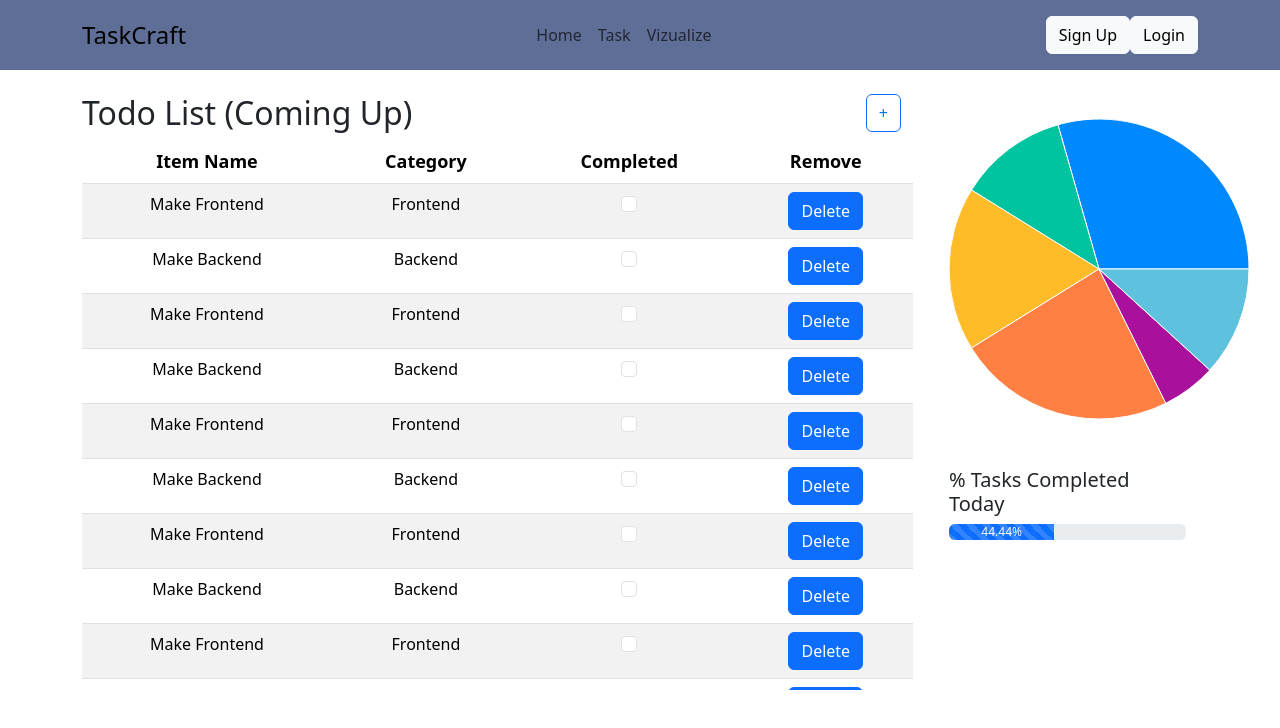
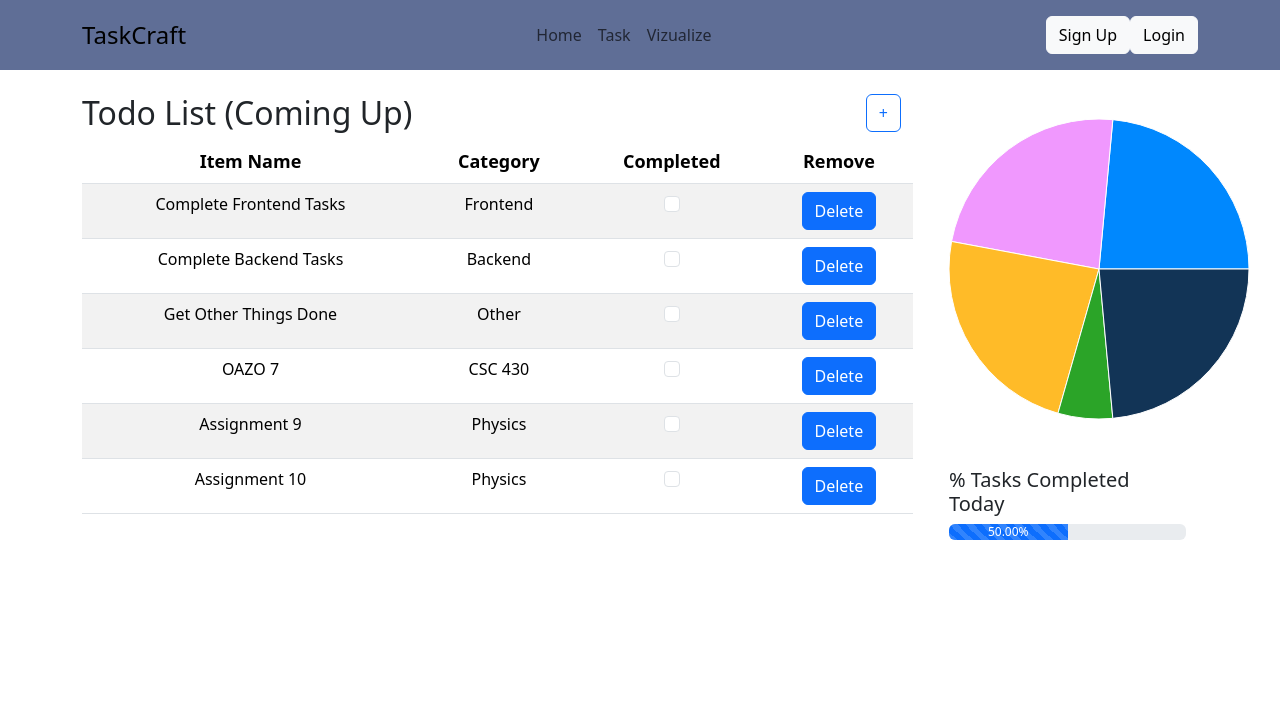
Before and after one commit to Tylermhh/404-day-visualizer-app, a React (Create React App) app in the folder packages/react-frontend/: page /home in a window 1280 px wide. Shown: the top 728 px of the page. Built offline with nearby package versions, Linux system fonts and the light colour scheme.

Commit message:
adding dynamic chart

```diff
--- a/packages/react-frontend/src/components/Chart/HomePieChart.tsx
+++ b/packages/react-frontend/src/components/Chart/HomePieChart.tsx
@@ -1,6 +1,6 @@
 import React from 'react'
 import { PieChart, Pie, Cell } from 'recharts';
-import { CategoryProgress } from '../../types/types';
+import { Task, Category, CategoryProgress, DateEntry } from '../../types/types';
 
 const RADIAN = Math.PI / 180;
 const renderCustomizedLabel: React.FC<{cx: number , cy: number, midAngle: number, innerRadius: number, outerRadius: number, category: string, hours: number}>
@@ -17,12 +17,47 @@ const renderCustomizedLabel: React.FC<{cx: number , cy: number, midAngle: number
     )
 }
 
-const HomePieChart: React.FC<{category_progress : CategoryProgress[]}> = (input) => {
+function calculateTaskHours(taskDateEntries : DateEntry[]): number {
+
+    let taskHours = 0;
+
+    for (let object of taskDateEntries) {
+        taskHours += object.hours;
+    }
+
+    return taskHours;
+}
+
+function calculateCategoryProgress(tasks : Task[], categories : Category[]): CategoryProgress[] {
+
+    let category_progress: CategoryProgress[] = [];
+
+    for (let i = 0; i < categories.length; i++) {
+        let categoryType: CategoryProgress = { name: categories.at(i)?.name, hours : 1 , color: categories.at(i)?.color}
+
+        category_progress.push(categoryType)
+    }
+
+    for(let task of tasks) {
+        for (let object of category_progress) {
+            if (object.name === task.category) {
+                object.hours += calculateTaskHours(task.datesUpdated);
+            }
+        }
+    }
+
+    return category_progress;
+}
+
+const HomePieChart: React.FC<{tasks : Task[], categories : Category[]}> = (input) => {
+
+    let category_progress: CategoryProgress[] = calculateCategoryProgress(input.tasks, input.categories);
+
     return (
         <PieChart width={300} height={350}>
-            <Pie data={input.category_progress} cx="50%" cy="50%" labelLine={false} label={renderCustomizedLabel}
+            <Pie data={category_progress} cx="50%" cy="50%" labelLine={false} label={renderCustomizedLabel}
                 outerRadius={150} fill="#8884d8" dataKey="hours">
-                {input.category_progress.map((entry, index) =>
+                {category_progress.map((entry, index) =>
                     (<Cell key={`cell-${index}`} fill={entry.color} />))}
             </Pie>
         </PieChart>
--- a/packages/react-frontend/src/components/HomePage.tsx
+++ b/packages/react-frontend/src/components/HomePage.tsx
@@ -1,46 +1,117 @@
-import React from 'react';
+import React, { useState }from 'react';
 import "./Page.module.css"
 // import { Link } from 'react-router-dom';
 import LandingNav from "./Nav/LoginNav";
 import Table from "./Table/HomeTable"
 import HomePieChart from "./Chart/HomePieChart"
 import HomeProgressBar from "./ProgressBar/HomeProgressBar"
-import { Task, CategoryProgress } from "./../types/types";
+import { Task, Category, DateEntry } from "./../types/types";
 import { Container, Col, Row, Stack } from 'react-bootstrap';
 
+let tempDateUpdates: DateEntry[] = [
+  {
+    date: new Date("2024-03-01"),
+    hours: 1,
+  },
+  {
+    date: new Date("2024-03-02"),
+    hours: 1,
+  },
+  {
+    date: new Date("2024-03-03"),
+    hours: 1,
+  }
+]
+
+let tempDateUpdatesNoTime: DateEntry[] = [
+  {
+    date: new Date("2024-03-04"),
+    hours: 0,
+  }
+]
+
 let tempTasks: Task[] = [
-  { item_name: "Make Frontend", category: "Frontend", completed: false },
-  { item_name: "Make Backend", category: "Backend", completed: false},
-  { item_name: "Make Frontend", category: "Frontend", completed: false },
-  { item_name: "Make Backend", category: "Backend", completed: true},
-  { item_name: "Make Frontend", category: "Frontend", completed: false },
-  { item_name: "Make Backend", category: "Backend", completed: true},
-  { item_name: "Make Frontend", category: "Frontend", completed: false },
-  { item_name: "Make Backend", category: "Backend", completed: true},
-  { item_name: "Make Frontend", category: "Frontend", completed: false },
-  { item_name: "Make Backend", category: "Backend", completed: true},
-  { item_name: "Make Frontend", category: "Frontend", completed: false },
-  { item_name: "Make Backend", category: "Backend", completed: true},
-  { item_name: "Make Frontend", category: "Frontend", completed: false },
-  { item_name: "Make Backend", category: "Backend", completed: true},
-  { item_name: "Make Frontend", category: "Frontend", completed: false },
-  { item_name: "Make Backend", category: "Backend", completed: true},
-  { item_name: "Make Frontend", category: "Frontend", completed: false },
-  { item_name: "Make Backend", category: "Backend", completed: true},
+  {
+    _id: "0",
+    name: "Complete Frontend Tasks",
+    userID: "test_user",
+    description: "N/A",
+    category: "Frontend",
+    priority: "High",
+    datesUpdated: tempDateUpdates,
+    done: true
+  },
+  {
+    _id: "1",
+    name: "Complete Backend Tasks",
+    userID: "test_user",
+    description: "N/A",
+    category: "Backend",
+    priority: "High",
+    datesUpdated: tempDateUpdates,
+    done: true
+  },
+  {
+    _id: "2",
+    name: "Get Other Things Done",
+    userID: "test_user",
+    description: "N/A",
+    category: "Other",
+    priority: "Low",
+    datesUpdated: tempDateUpdates,
+    done: true
+  },
+  {
+    _id: "3",
+    name: "OAZO 7",
+    userID: "test_user",
+    description: "N/A",
+    category: "CSC 430",
+    priority: "Low",
+    datesUpdated: tempDateUpdatesNoTime,
+    done: false
+  },
+  {
+    _id: "4",
+    name: "Assignment 9",
+    userID: "test_user",
+    description: "N/A",
+    category: "Physics",
+    priority: "Low",
+    datesUpdated: tempDateUpdatesNoTime,
+    done: false
+  },
+  {
+    _id: "5",
+    name: "Assignment 10",
+    userID: "test_user",
+    description: "N/A",
+    category: "Physics",
+    priority: "Low",
+    datesUpdated: tempDateUpdates,
+    done: false
+  }
 ];
 
-let progressData: CategoryProgress[] = [
-  { category_name: 'Group A', hours: 5, color: '#0088FE'},
-  { category_name: 'Group C', hours: 2, color: '#00C49F'},
-  { category_name: 'Group C', hours: 3, color: '#FFBB28'},
-  { category_name: 'Group D', hours: 4, color: '#FF8042'},
-  { category_name: 'Group E', hours: 1, color: '#a9119c'},
-  { category_name: 'Group F', hours: 2, color: '#5ec1dd'}
+let userCategories: Category[] = [
+  { name: "Frontend", color: '#0088FE'},
+  { name: "Backend", color: '#F098FE'},
+  { name: 'Other', color: '#FFBB28'},
+  { name: 'CSC 430', color: '#2BA428'},
+  { name: 'Physics', color: '#123456'}
 ];
 
 const HomePage: React.FC<{}> = () => {
 
-  // const [tasks, setTasks] = useState([]);
+  const [tasks, setTasks] = useState([]);
+
+  function removeOneCharacter(index : any) {
+    const updated = tempTasks.filter((character, i) => {
+        return i !== index;
+    });
+
+    setTasks(updated);
+  }
 
   return (
     <div>
@@ -58,7 +129,8 @@ const HomePage: React.FC<{}> = () => {
               <Stack gap = {4}>
                 <Container>
                   <HomePieChart
-                    category_progress={progressData}/>
+                    tasks = {tempTasks}
+                    categories = {userCategories}/>
                   </Container>
                 <Container>
                   <HomeProgressBar
--- a/packages/react-frontend/src/components/ProgressBar/HomeProgressBar.tsx
+++ b/packages/react-frontend/src/components/ProgressBar/HomeProgressBar.tsx
@@ -5,7 +5,7 @@ import {Task} from "./../../types/types";
 const ProgressMade: React.FC<{taskData : Task[]}> = (input) => {
 
     const totalProgress = input.taskData.length
-    const progress = input.taskData.reduce((a, item) => a + (item.completed === true ? 1 : 0) , 0)
+    const progress = input.taskData.reduce((a, item) => a + (item.done === true ? 1 : 0) , 0)
 
     const now = ((progress / totalProgress) * 100)
 
--- a/packages/react-frontend/src/components/Table/HomeTable.tsx
+++ b/packages/react-frontend/src/components/Table/HomeTable.tsx
@@ -21,26 +21,11 @@ const TableTitle: React.FC<{}> = () => {
   )
 }
 
-// const TableHeader: React.FC<{}> = () => {
-//   return (
-//     <div>
-//       <thead>
-//         <tr>
-//           <th>Item Name</th>
-//           <th>Category</th>
-//           <th>Completed</th>
-//           <th>Remove</th>
-//         </tr>
-//       </thead>
-//     </div>
-//   )
-// }
-
 const TableBody: React.FC<{taskData : Task[]}> = ({taskData}) => {
   const rows = taskData.map((row: any, index: any) => {
       return (
         <tr>
-          <td>{row.item_name}</td>
+          <td>{row.name}</td>
           <td>{row.category}</td>
           <td>
             <Form>
@@ -80,29 +65,12 @@ const TableBody: React.FC<{taskData : Task[]}> = ({taskData}) => {
 
 const HomeTable: React.FC<{taskData : Task[]}> = (input) => {
 
-  // const [isModalVisible, setIsModalVisible] = useState(false);
-
-  // const toggleModal = () => {
-  //   setIsModalVisible(!isModalVisible);
-  // }
-
   return (
     <div>
       <TableTitle/>
       <TableBody
         taskData = {input.taskData}
       />
-
-      {/* need to make container work */}
-      {/* <OwnModal isOpen={isModalVisible} toggle={toggleModal}>
-        <div>Yaay!!! Our Modal is rendered Properly.</div>
-      </OwnModal> */}
-
-      {/* <ModalComponent isVisible={isModalVisible} toggleModal={toggleModal}></ModalComponent> */}
-
-      {/* useless */}
-      {/* <BaseModalWrapper isModalVisible={isModalVisible} onBackdropClick={toggleModal}/> */}
-
     </div>
   )
 }
```
Also changed, not shown: packages/react-frontend/src/types/types.tsx (+20 -4 lines).
